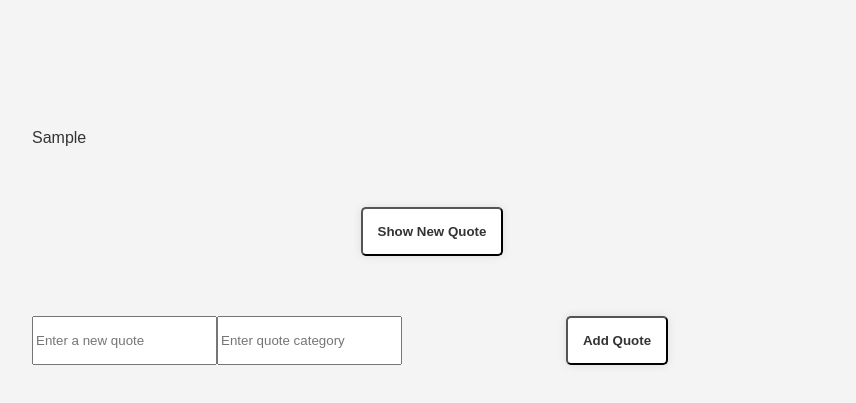
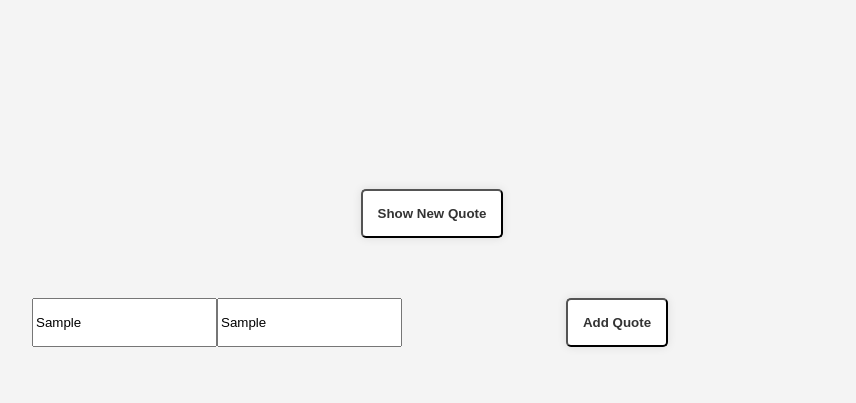
Before and after one commit to The-Motolani/alx_fe_javascript, a plain HTML site: page dom-manipulation/index.html in a window 1280 px wide. Both pictures are taken after typing "Sample", "Sample" into the empty fields and a click on the button "Add Quote". Shown: the part 145-548 px from the top of the page, without its empty margins (208-1064 px from the left). Drawn offline with Linux system fonts and the light colour scheme.

Commit message:
updated form field to display dynamically

```diff
--- a/dom-manipulation/script.js
+++ b/dom-manipulation/script.js
@@ -1,9 +1,12 @@
 document.addEventListener("DOMContentLoaded", () =>{
+
     const quoteDisplay = document.getElementById("quoteDisplay");
     const showButton = document.getElementById("newQuote");
+    /*
     const newQuoteText = document.getElementById("newQuoteText");
     const newQuoteCategory = document.getElementById("newQuoteCategory");
     const addButton = document.getElementById("addQuoteButton");
+    */
 
     let quotes = [
         {text: "'Formal education will make you a living; self-education will make you a fortune.' - Jim Rohn", category: "Discipline"},
@@ -47,9 +50,37 @@ document.addEventListener("DOMContentLoaded", () =>{
         quoteDisplay.innerHTML = randomQuote.text;
     };
 
+
+    function createAddQuoteForm() {
+        // Create the container for the form
+        const formContainer = document.createElement("div");
+
+        // Create input fields
+        const quoteInput = document.createElement("input");
+        quoteInput.id = "newQuoteText";
+        quoteInput.placeholder = "Enter a new quote";
+
+        const categoryInput = document.createElement("input");
+        categoryInput.id = "newQuoteCategory";
+        categoryInput.placeholder = "Enter quote category";
+
+        // Create Add button
+        const addButton = document.createElement("button");
+        addButton.textContent = "Add Quote";
+        addButton.addEventListener("click", addQuote);
+
+    // Append elements to the form container
+        formContainer.appendChild(quoteInput);
+        formContainer.appendChild(categoryInput);
+        formContainer.appendChild(addButton);
+
+        // Append the form to the body (or another element)
+        document.body.appendChild(formContainer);
+    };
+
     function addQuote() {
-        newText = newQuoteText.value.trim();
-        newCategory = newQuoteCategory.value.trim()
+        const newText = quoteInput.value.trim();
+        const newCategory = categoryInput.value.trim();
 
         if (newText !== "" && newCategory !== "") {
             // Push a new quote object into the array
@@ -59,8 +90,8 @@ document.addEventListener("DOMContentLoaded", () =>{
             alert("Quote added successfully!");
 
             // Clear the input fields
-            newQuoteText.value = "";
-            newQuoteCategory.value = "";
+            quoteInput.value = "";
+            categoryInput.value = "";
 
         //Display new quote
         quoteDisplay.textContent = newText;
@@ -70,7 +101,7 @@ document.addEventListener("DOMContentLoaded", () =>{
         }
     };
 
+    createAddQuoteForm()
     showButton.addEventListener("click", showRandomQuote);
-    addButton.addEventListener("click", addQuote);
 
 });
```
Also changed, not shown: dom-manipulation/index.html (+2 -0 lines).
